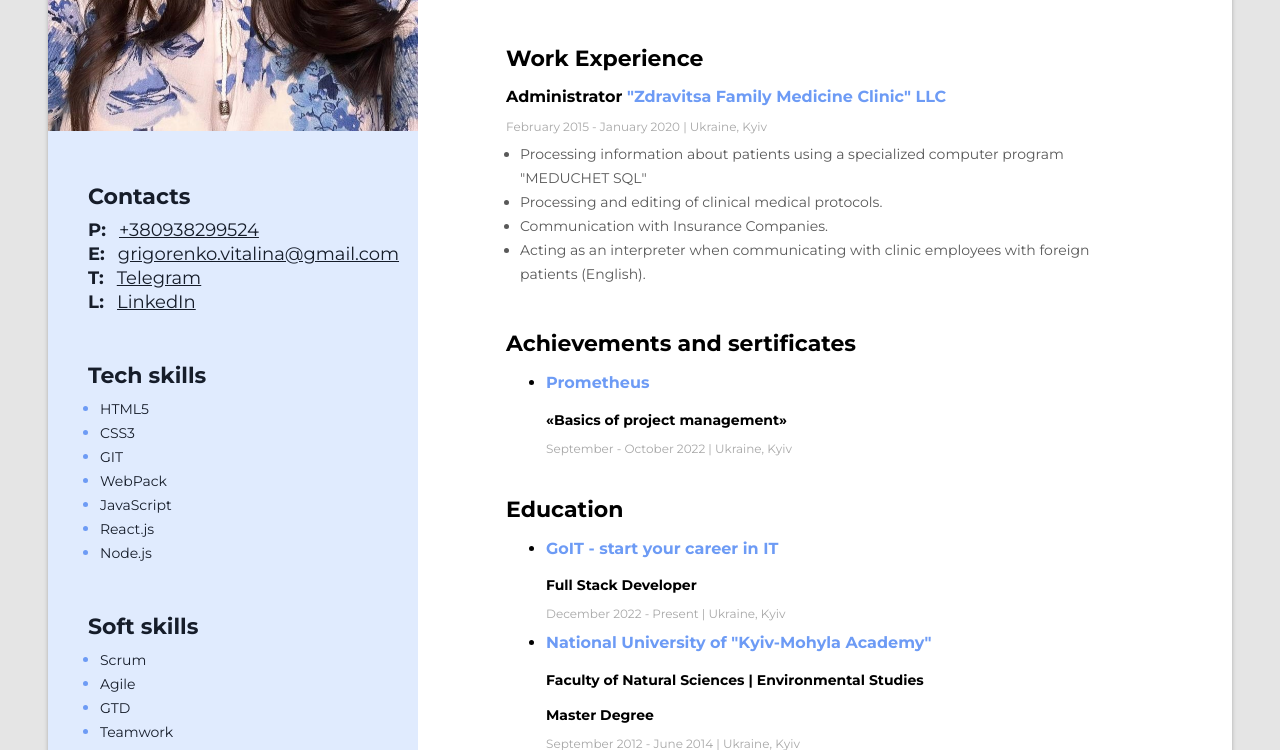
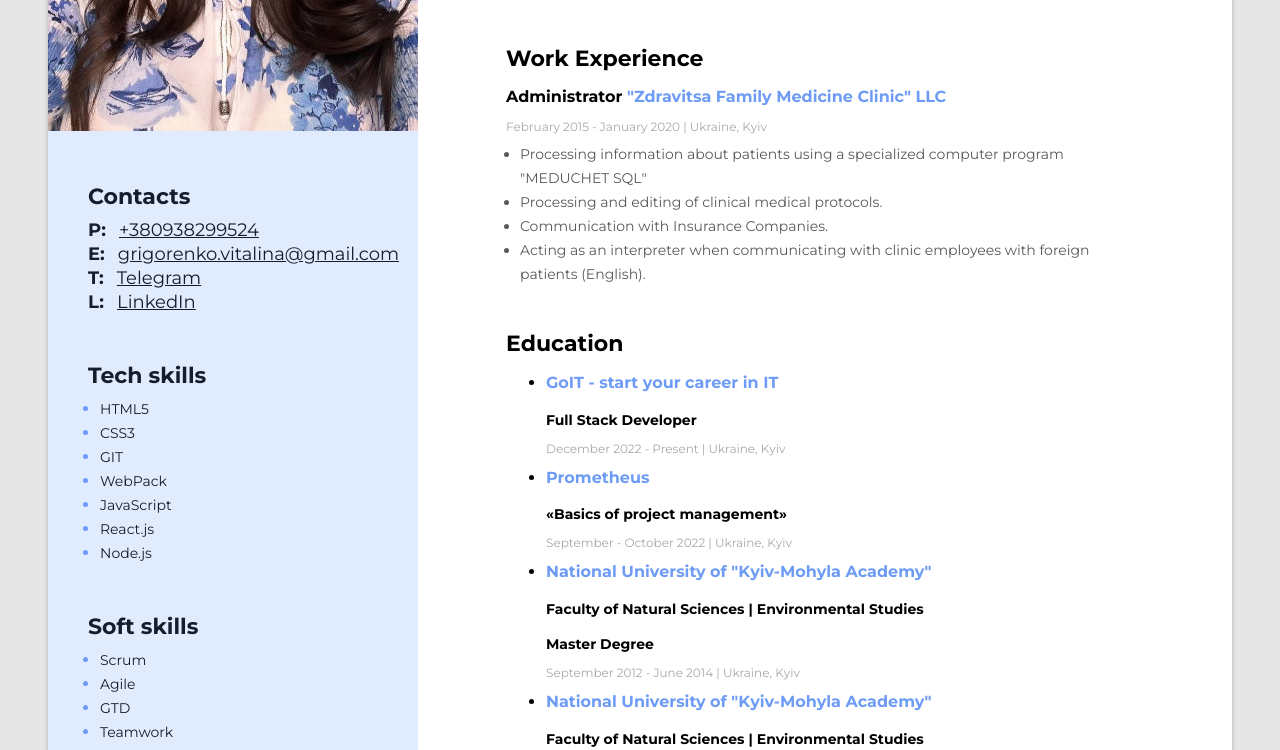
Before and after one commit to VitalinaShpir/MyResume, a plain HTML site: page index.htm in a window 1280 px wide. Shown: the part 532-1282 px from the top of the page. Drawn offline with Linux system fonts and the light colour scheme.

Commit message:
Update index.htm

```diff
--- a/index.htm
+++ b/index.htm
@@ -157,21 +157,7 @@
           </div> -->
         </div>
 
-        <!-- Achievements -->
 
-        <div class="education-box">
-          <h3 class="main-content-title">Achievements and sertificates</h3>
-
-          <ul>
-            <li>
-              <h4 class="study-place">Prometheus</h4>
-              <h4 class="study-position">«Basics of project management»</h4>
-              <p class="work-period">
-                September - October 2022 | Ukraine, Kyiv
-              </p>
-            </li>
-          </ul>
-        </div>
 
         <!-- education -->
         <div class="education-box">
@@ -182,6 +168,14 @@
               <h4 class="study-place">GoIT - start your career in IT</h4>
               <h4 class="study-position">Full Stack Developer</h4>
               <p class="work-period">December 2022 - Present | Ukraine, Kyiv</p>
+            </li>
+
+            <li>
+              <h4 class="study-place">Prometheus</h4>
+              <h4 class="study-position">«Basics of project management»</h4>
+              <p class="work-period">
+                September - October 2022 | Ukraine, Kyiv
+              </p>
             </li>
 
             <li>
```
